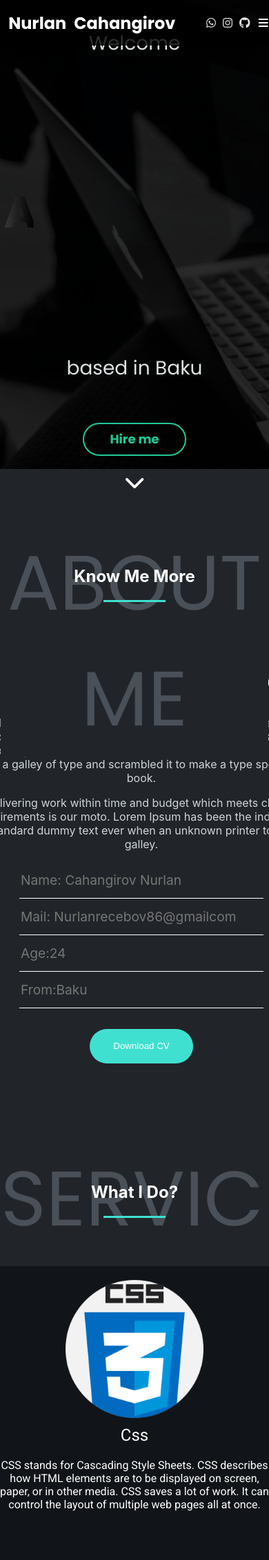
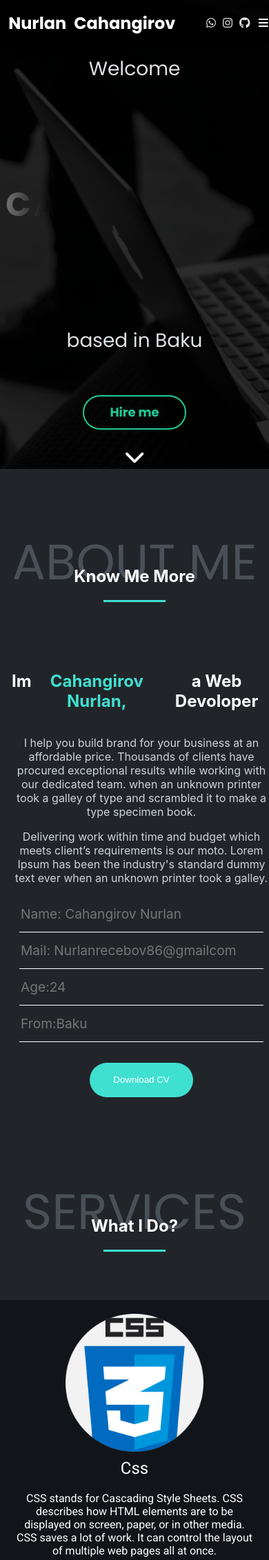
Before and after one commit to nurlan-recebov/Portfolio, a Flask app: page / in a window 390 px wide; the page is wider, and only the part inside the window is pictured. Shown: the top 2262 px of that part at 69% size. Run offline with Flask 2, Linux system fonts and the light colour scheme; data comes from the database, SQL or seed files in the repository; some libraries are stand-ins or nearby versions; some web fonts are replaced.

Commit message:
deyisiklik

```diff
--- a/static/style.css
+++ b/static/style.css
@@ -280,10 +280,10 @@
         cursor: pointer;
         transition: ease all 0.4s;
         font-family: "Poppins", sans-serif;
-        -webkit-border-radius: 30px;
-        -moz-border-radius: 30px;
-        -ms-border-radius: 30px;
-        -o-border-radius: 30px;
+        -webkit-border-radius: ;
+        -moz-border-radius: ;
+        -ms-border-radius: ;
+        -o-border-radius: ;
         -webkit-transition: ease all 0.4s;
         -moz-transition: ease all 0.4s;
         -ms-transition: ease all 0.4s;
@@ -985,6 +991,27 @@
             width: 380px;
             height: 148px;
         }
+        .one {
+            display: flex;
+            flex-direction: column;
+        }
+        .arxa {
+            font-size: 4.5em;
+        }
+        .bolum {
+            width: 350px;
+            height: 400px;
+        }
+        .left h1 {
+            font-size: 3em;
+        }
+        .paragraf {
+            width: 380px;
+        }
+        .complete {
+            display: flex;
+            flex-direction: column;
+        }
     }
 
     button {
--- a/templates/index.html
+++ b/templates/index.html
@@ -320,7 +320,7 @@
                                 </div>
                                 <div>
                                     <div class="button1 "> <button type="submit ">
-                                    <p>Gonder</p>
+                                    <p>Send</p>
                                 </button></div>
                                 </div>
                             </form>
```
Also changed, not shown: other parts of static/style.css (+16 -10 lines).
